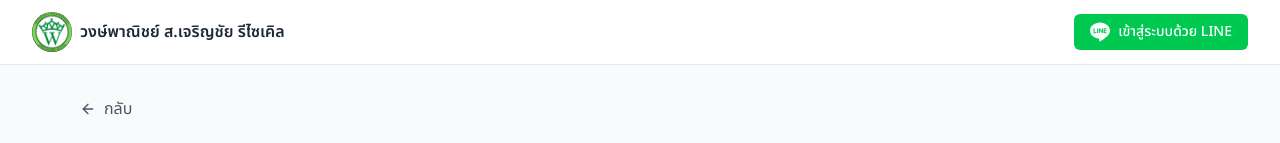
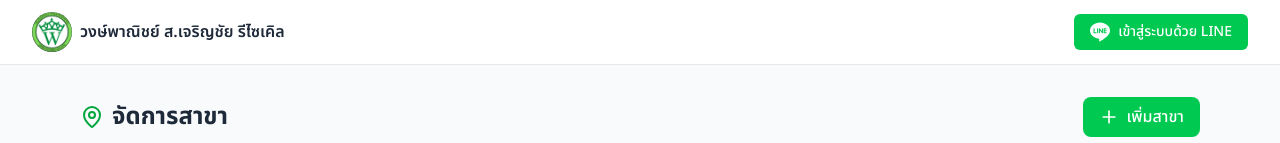
Before and after one commit to Joyboy-it/line-price-ai, a Next.js app: page /admin/branches in a window 1280 px wide. Shown: the top 143 px of the page. Built offline with nearby package versions, Linux system fonts and the light colour scheme; no server answers; the database is empty.

Commit message:
Revert "fix: add back button to branches page"
This reverts commit 32892a095f2668788286f30974070df036521578.

```diff
--- a/src/app/admin/branches/BranchList.tsx
+++ b/src/app/admin/branches/BranchList.tsx
@@ -2,7 +2,7 @@
 
 import { useState, useEffect } from 'react';
 import Link from 'next/link';
-import { Plus, MapPin, Edit, Trash2, Search, ArrowLeft } from 'lucide-react';
+import { Plus, MapPin, Edit, Trash2, Search } from 'lucide-react';
 import { formatDateTime } from '@/lib/utils';
 
 interface Branch {
@@ -55,15 +55,6 @@ export default function BranchList({ branches }: BranchListProps) {
 
   return (
     <div className="max-w-6xl mx-auto px-4 py-8">
-      {/* Back Button */}
-      <Link
-        href="/admin"
-        className="inline-flex items-center gap-2 text-gray-600 hover:text-green-600 mb-6"
-      >
-        <ArrowLeft className="w-4 h-4" />
-        กลับ
-      </Link>
-
       {/* Header */}
       <div className="flex items-center justify-between mb-8">
         <h1 className="text-2xl font-bold text-gray-800 flex items-center gap-2">
```
